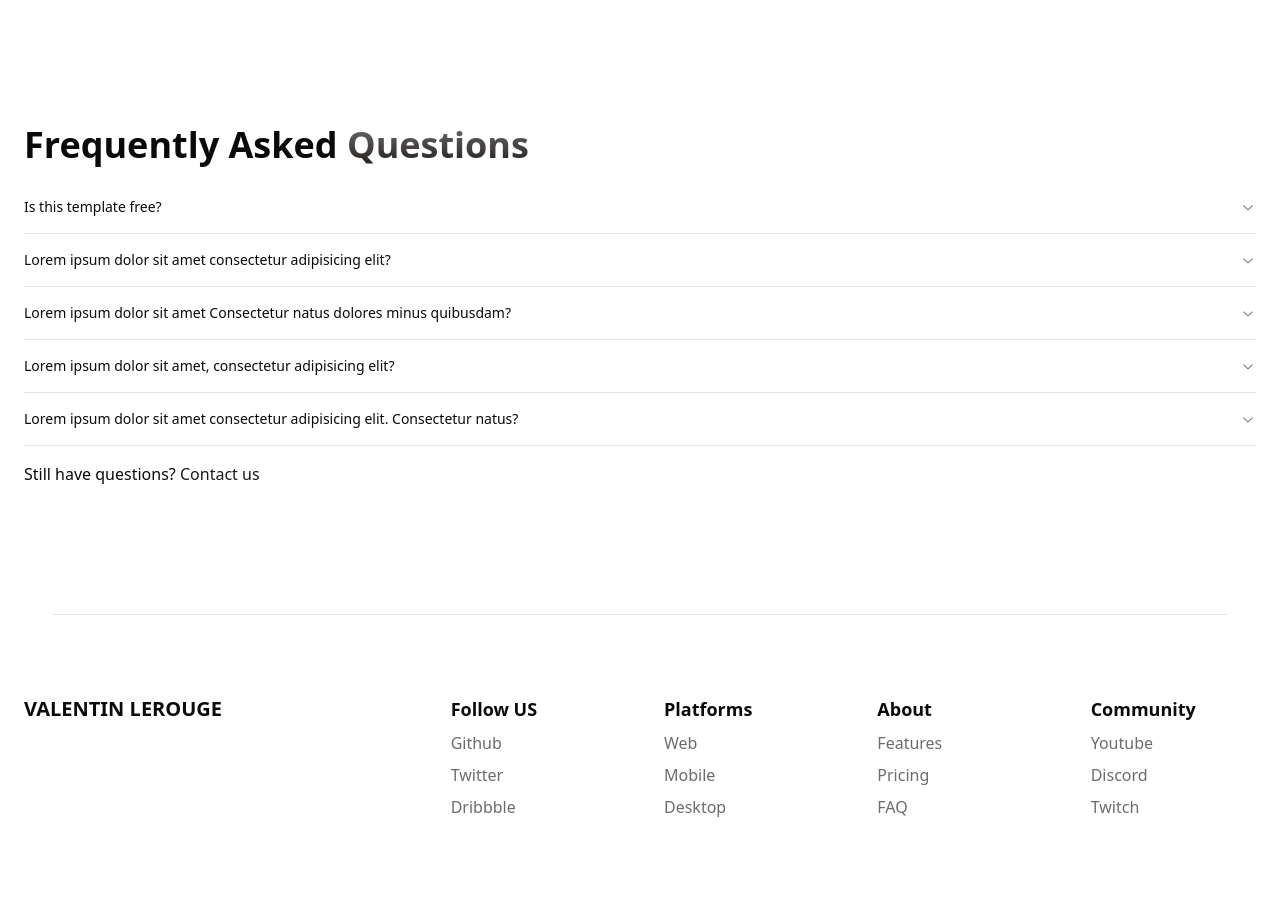
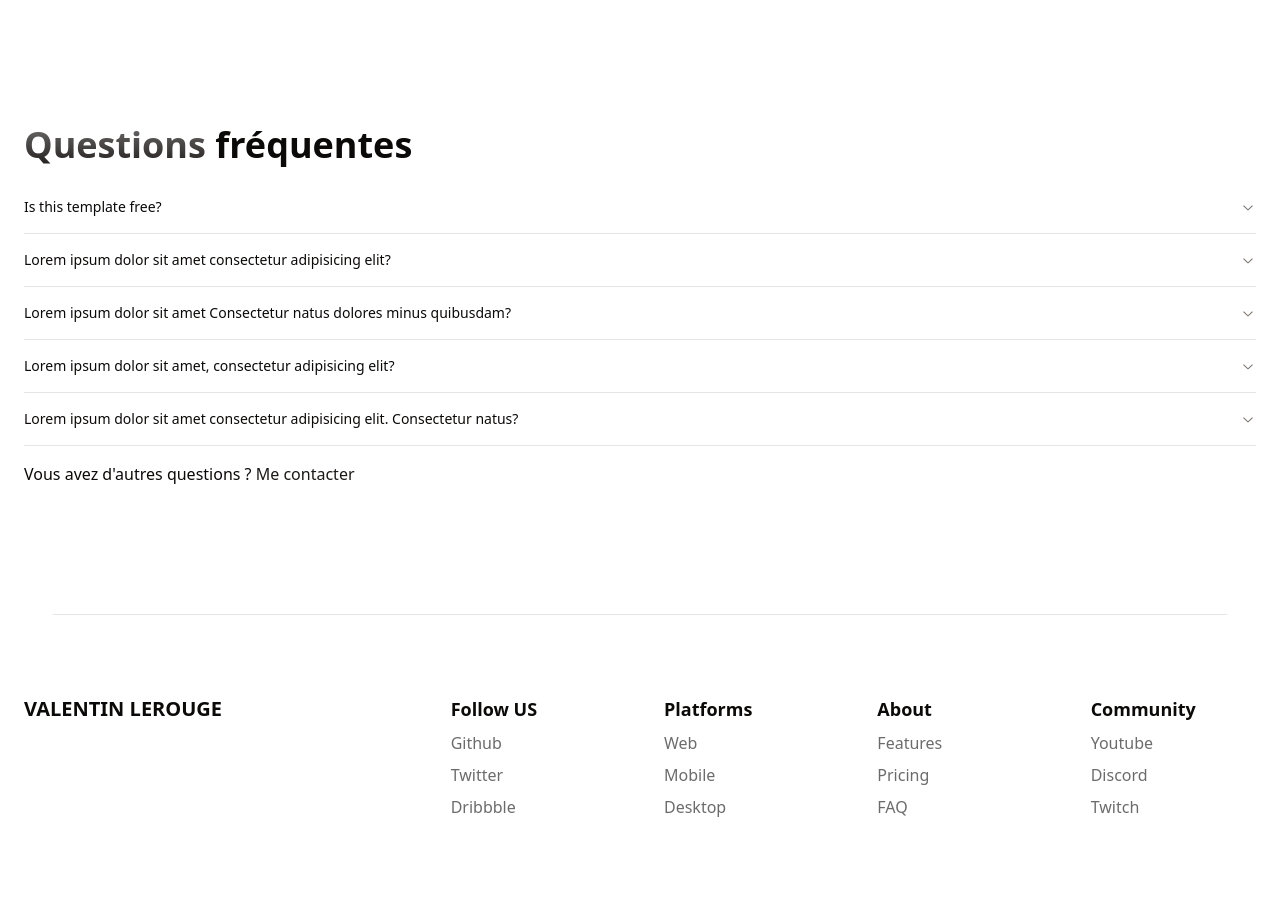
Before and after one commit to DopeCloudd/portfolio_freelance_react, a React (Vite) app: page / in a window 1280 px wide. Shown: the part 2080-2983 px from the top of the page. Built offline with nearby package versions, Linux system fonts and the light colour scheme.

Commit message:
Traduction des questions

```diff
--- a/src/components/FAQ.tsx
+++ b/src/components/FAQ.tsx
@@ -48,10 +48,10 @@ export const FAQ = () => {
   return (
     <section id="faq" className="container py-24 sm:py-32">
       <h2 className="text-3xl md:text-4xl font-bold mb-4">
-        Frequently Asked{" "}
         <span className="bg-gradient-to-b from-primary/60 to-primary text-transparent bg-clip-text">
-          Questions
+          Questions{" "}
         </span>
+        fréquentes
       </h2>
 
       <Accordion type="single" collapsible className="w-full AccordionRoot">
@@ -67,13 +67,13 @@ export const FAQ = () => {
       </Accordion>
 
       <h3 className="font-medium mt-4">
-        Still have questions?{" "}
+        Vous avez d'autres questions ?{" "}
         <a
           rel="noreferrer noopener"
           href="#"
           className="text-primary transition-all border-primary hover:border-b-2"
         >
-          Contact us
+          Me contacter
         </a>
       </h3>
     </section>
```
